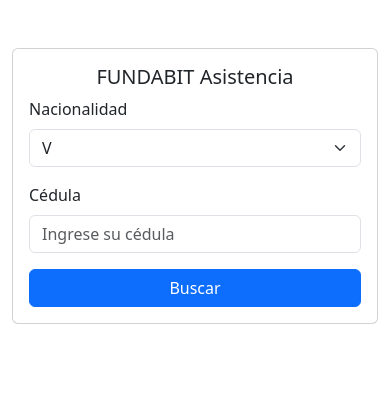
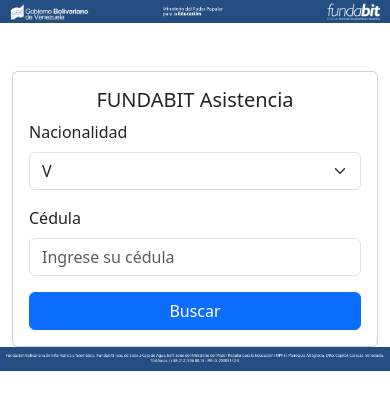
Before and after one commit to relly27/RegistroVideoconferencia, a plain HTML site: page index.html in a window 390 px wide. Drawn offline with nearby package versions, Linux system fonts and the light colour scheme.

Commit message:
header-footer cedula

```diff
--- a/index.html
+++ b/index.html
@@ -8,6 +8,9 @@
   <link href="https://cdn.jsdelivr.net/npm/bootstrap@5.3.0/dist/css/bootstrap.min.css" rel="stylesheet">
 </head>
 <body>
+  <header class="bienvenida">
+  </header>
+
   <div class="container mt-5">
     <div class="row justify-content-center">
       <div class="col-md-6">
@@ -36,4 +39,11 @@
 
   <script src="/../src/controller/main.js"></script>
 </body>
+<footer id="footer">
+  <div class="copyright text-center">
+    <div class="credits">
+
+    </div>
+  </div>
+</footer>
 </html>
--- a/src/css/styles.css
+++ b/src/css/styles.css
@@ -0,0 +1,49 @@
+
+/* Estilo básico y centrado para el pie de página */
+#footer {
+    background-image: url(../assets/banner-pie-de-pagina-web.png);
+    padding: 40px 0;
+    text-align: center;
+    background-size: cover;
+    position: fixed;
+    bottom: 0;
+    width: 100%;
+    font-size: 14px;
+    z-index: -1;
+}
+
+/* Media Queries para ajustar el footer en pantallas más pequeñas */
+@media (max-width: 768px) {
+    #footer {
+        padding: 1.5em 0; /* Menos padding en pantallas más pequeñas */
+        font-size: 0.9em; /* Tamaño de fuente más pequeño */
+    }
+}
+
+@media (max-width: 480px) {
+    #footer {
+        padding: 1em 0; /* Aún menos padding en pantallas muy pequeñas */
+        font-size: 0.8em; /* Tamaño de fuente aún más pequeño */
+    }
+}
+
+/* Ajuste de texto en pantallas más pequeñas */
+@media (max-width: 576px) {
+    #footer {
+        font-size: 12px;
+        position: relative;
+    }
+}
+@media (max-height: 760px) {
+    #footer {
+        font-size: 12px;
+        position: relative;
+    }
+}
+
+.bienvenida {
+    background-image: url(../assets/cintillo.png);
+    color: #ffffff;
+    background-size: cover;
+    padding: 3% 20px;
+}
```
